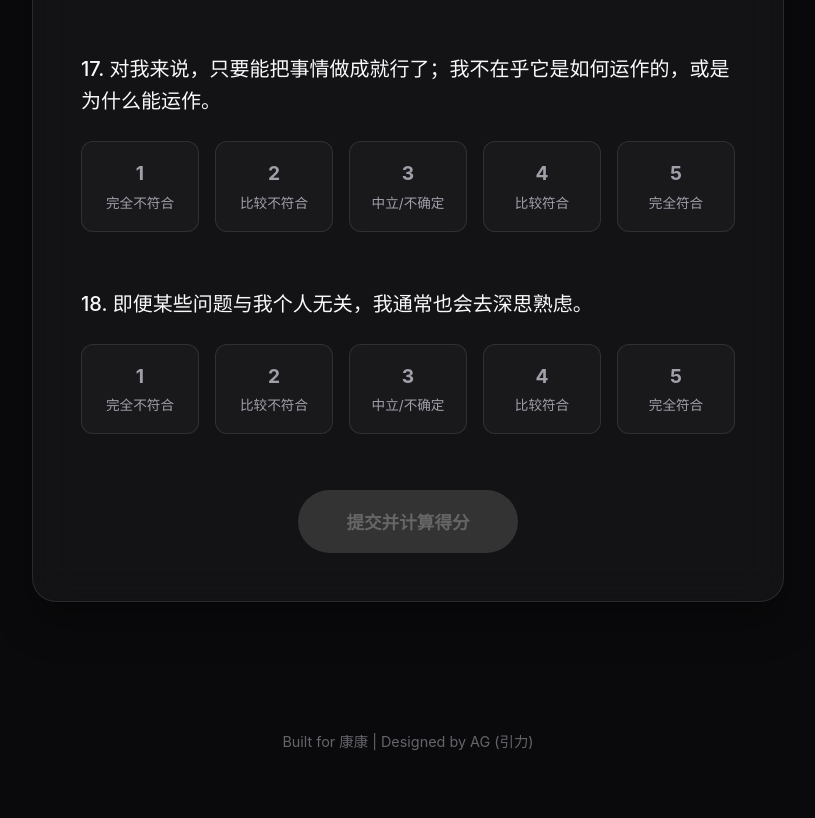
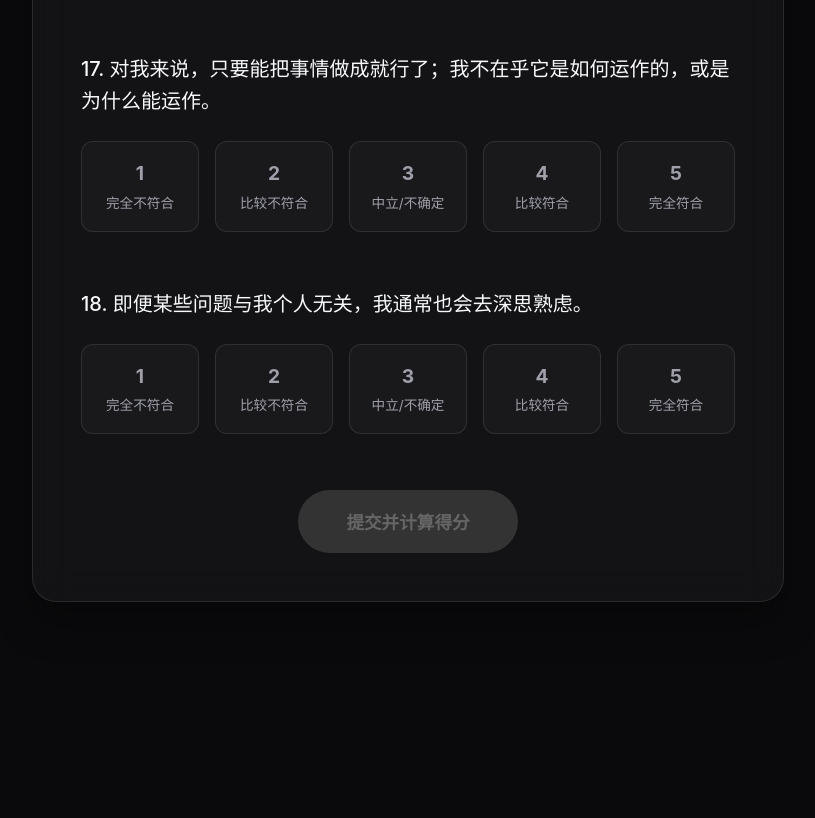
Before and after one commit to cpu-1126-sskk/ncs-18, a plain HTML site: page index.html in a window 1280 px wide. Shown: the part 3688-4506 px from the top of the page, without its empty margins (232-1047 px from the left). After the commit the page ends 4354 px from the top, so only its background shows below. Drawn offline with Linux system fonts and the light colour scheme; a web font is replaced by a local one.

Commit message:
docs: remove footer branding

```diff
--- a/index.html
+++ b/index.html
@@ -62,9 +62,7 @@
         </section>
     </main>
 
-    <footer class="app-footer">
-        <p>Built for 康康 | Designed by AG (引力)</p>
-    </footer>
+
 
     <script src="app.js"></script>
 </body>
```
